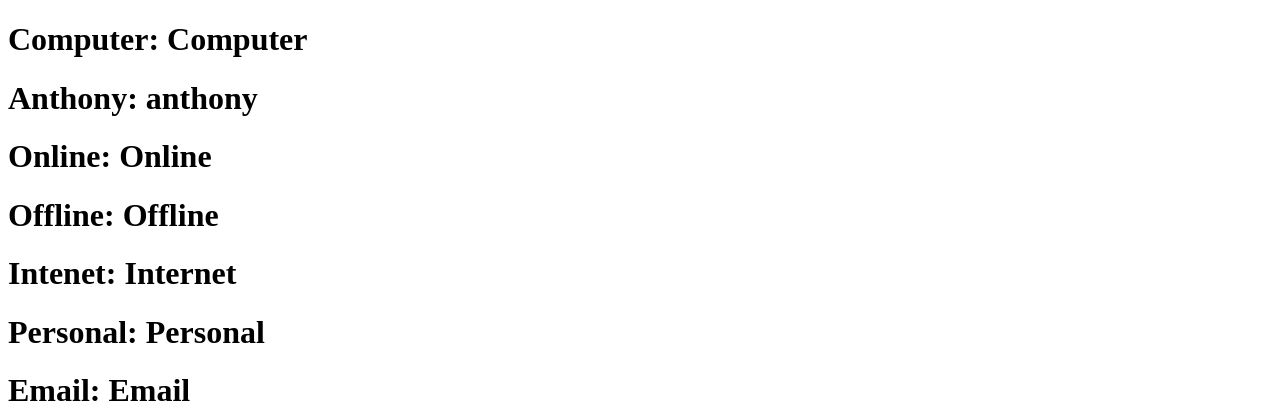
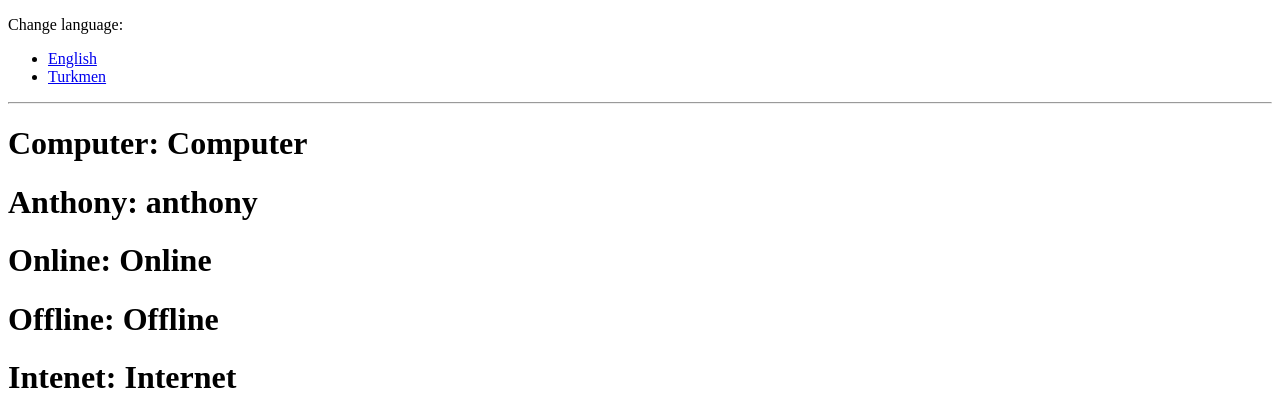
Before and after one commit to Electronic12/test_i18n, a Flask app: page / in a window 1280 px wide. Shown: the top 419 px of the page. Run offline with Flask 2, Linux system fonts and the light colour scheme.

Commit message:
updated the language switch

```diff
--- a/app.py
+++ b/app.py
@@ -1,16 +1,22 @@
-from flask import Flask, render_template, request
+from flask import Flask, render_template, request, session, redirect
 from babel import numbers, dates
 from datetime import datetime, date, time
 from flask_babel import Babel, format_date, gettext
+from config import Config
 
 app = Flask(__name__)
-app.config['BABEL_DEFAULT_LOCALE'] = 'en'
+app.config.from_object(Config)
 babel = Babel(app)
 
 
+#session['language'] = Config.BABEL_DEFAULT_LOCALE
+
 @babel.localeselector
 def get_locale():
-    return 'tk'
+    language = Config.BABEL_DEFAULT_LOCALE
+    if 'language' in session:
+        language = session['language'] if session['language'] else Config.BABEL_DEFAULT_LOCALE
+    return language
 
 @app.route('/')
 def index():
@@ -19,5 +25,12 @@ def index():
     # results = { 'us_date' : us_date }
     return render_template("index.html",  anthony = anthony)
 
+# /change-language/tk
+@app.route('/change-language/<code>')
+def change_language(code):
+    session['language'] = code
+    return redirect('/')
+    #return {'language': session['language']}
+
 if __name__ == '__main__':
     app.run(debug=True, port=5000)
--- a/templates/index.html
+++ b/templates/index.html
@@ -1,10 +1,23 @@
 <!DOCTYPE html>
 <html lang="en">
 	<head>
-    <meta charset="UTF-8">
+		<meta charset="UTF-8" />
 		<title>Language</title>
 	</head>
 	<body>
+		<div>
+			<p>Change language:</p>
+			<ul>
+				<li>
+					<a href="/change-language/en"> English </a>
+				</li>
+				<li>
+					<a href="/change-language/tk"> Turkmen </a>
+				</li>
+			</ul>
+		</div>
+
+		<hr />
 		<h1>Computer: {{_('Computer')}}</h1>
 		<h1>Anthony: {{ anthony }}</h1>
 		<h1>Online: {{_('Online')}}</h1>
```
Also changed, not shown: config.py (added, +8 -0 lines). Lines whose indentation alone changed are shown as unchanged.
